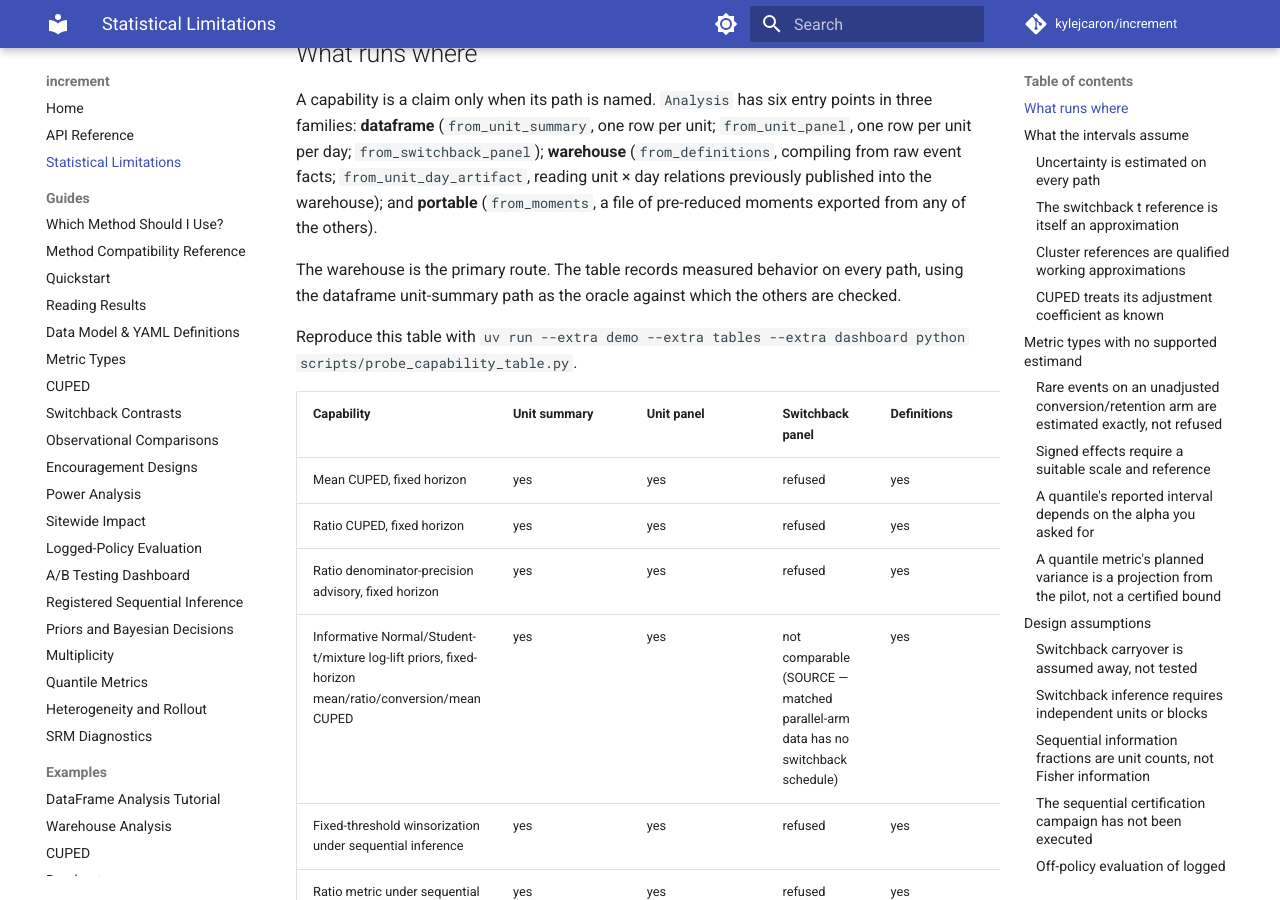
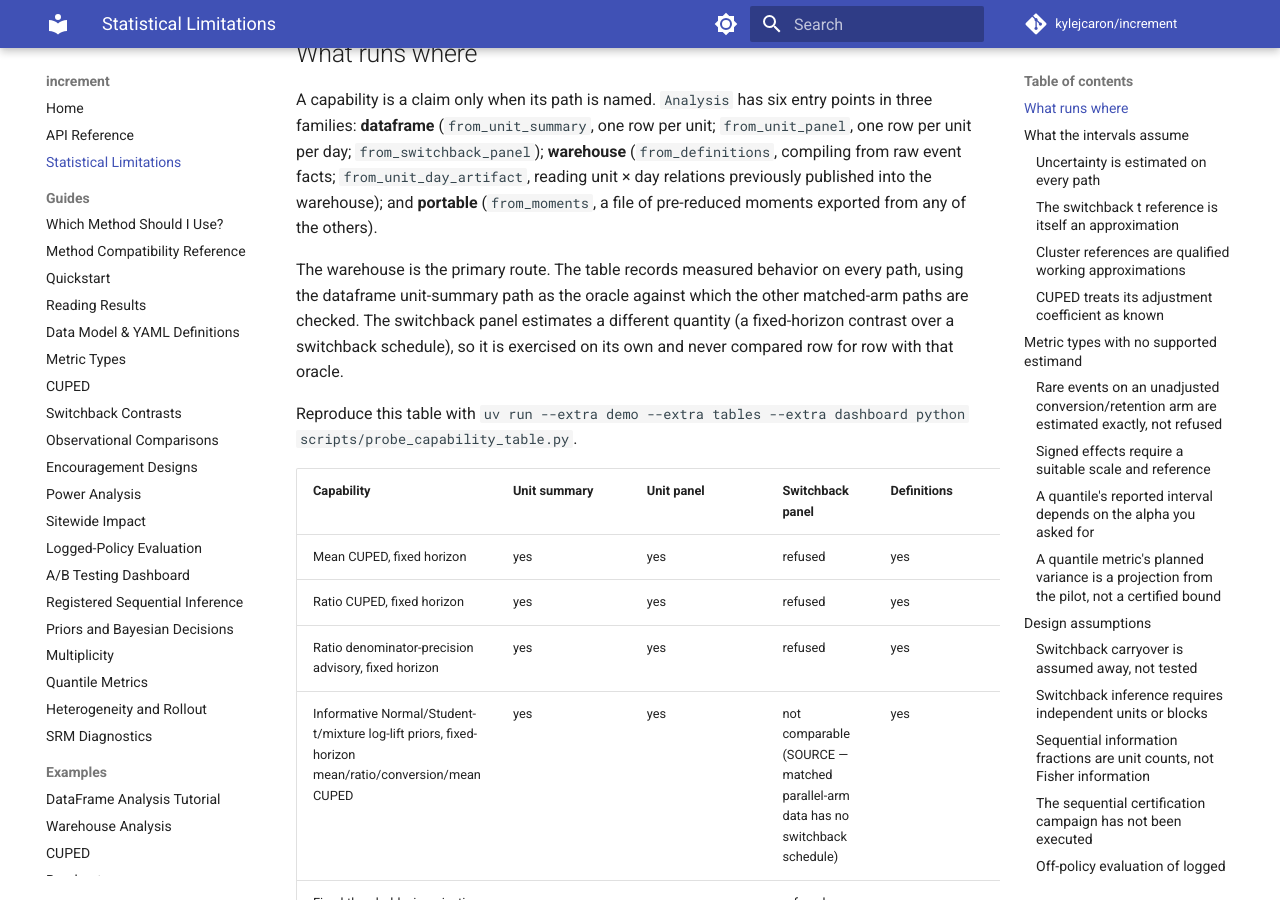
Before and after one commit to kylejcaron/increment, an MkDocs documentation site: the page built from docs/limitations.md, in a window 1280 px wide and 900 px high, scrolled down 420 px. Built offline with MkDocs 1.6.1 and Material for MkDocs 9.7.7, drawn with Linux system fonts in a browser that asks for light colours; comment, search, counter and statistics services are not loaded.

Commit message:
docs: scope parity agreement claims to matched-arm ingresses and correct the fast-tier and moments-producer descriptions
(cherry picked from commit fb458575e20d8ae75ad6ebee1962baeb387f1f9a)

```diff
--- a/docs/limitations.md
+++ b/docs/limitations.md
@@ -24,7 +24,9 @@ moments exported from any of the others).
 
 The warehouse is the primary route. The table records measured behavior on
 every path, using the dataframe unit-summary path as the oracle against which
-the others are checked.
+the other matched-arm paths are checked. The switchback panel estimates a
+different quantity (a fixed-horizon contrast over a switchback schedule), so it is
+exercised on its own and never compared row for row with that oracle.
 
 Reproduce this table with `uv run --extra demo --extra tables --extra dashboard python scripts/probe_capability_table.py`.
 
```
Also changed, not shown: 3 other files.
